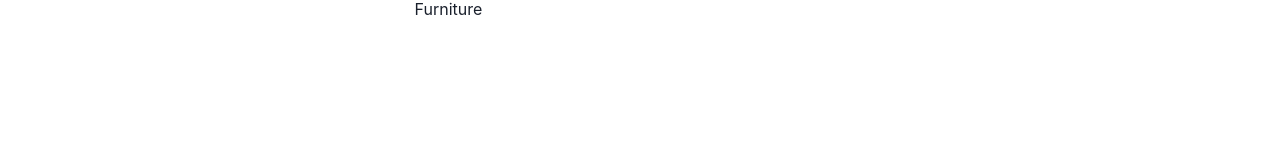
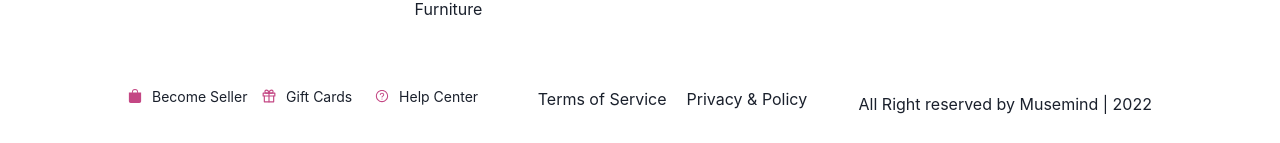
Before and after one commit to heyabrar/Shop-Cart-Web, a React (Create React App) app: page / in a window 1280 px wide. Shown: the part 6479-6622 px from the top of the page. Before the commit the page ends 6506 px from the top, so only its background shows below. Built offline with nearby package versions, Linux system fonts and the light colour scheme.

Commit message:
Footer completed

```diff
--- a/src/Components/Footer.jsx
+++ b/src/Components/Footer.jsx
@@ -1,4 +1,7 @@
 import { Box, Flex, Image, SimpleGrid, Text } from "@chakra-ui/react";
+import { FiGift } from 'react-icons/fi'
+import { AiOutlineQuestionCircle } from 'react-icons/ai'
+import { BsFillBagFill } from 'react-icons/bs'
 
 export default function Footer() {
     const payments = [
@@ -118,6 +121,35 @@ export default function Footer() {
                     })}
                 </SimpleGrid>
             </Box>
+
+            <Flex width={{ base: '90%', lg: '80%' }} m='auto' justifyContent='space-between' alignItems={{ base: 'left' }} mt='50px' marginBottom='30px' direction={{ base: 'column', md: 'row' }}>
+                <SimpleGrid columns={[3,2,3,3]} fontSize={{base: '14px'}}>
+                    <Flex justifyContent='center' alignItems='center' gap='10px'>
+                        <Text color='#c44784'><BsFillBagFill /> </Text>
+                        <Text>Become Seller </Text>
+                    </Flex>
+
+                    <Flex justifyContent='center' alignItems='center' gap='10px'>
+                        <Text color='#c44784'><FiGift /> </Text>
+                        <Text >Gift Cards</Text>
+                    </Flex>
+
+                    <Flex justifyContent='center' alignItems='center' gap='10px'>
+                        <Text color='#c44784'><AiOutlineQuestionCircle /> </Text>
+                        <Text>Help Center </Text>
+                    </Flex>
+                </SimpleGrid>
+
+                <Flex gap='20px' mt='10px'>
+                    <Text>Terms of Service</Text>
+                    <Text>Privacy & Policy</Text>
+                </Flex>
+
+                <Box mt='15px'>
+                    <Text>All Right reserved by Musemind | 2022 </Text>
+                </Box>
+
+            </Flex>
         </>
     )
 }
```
